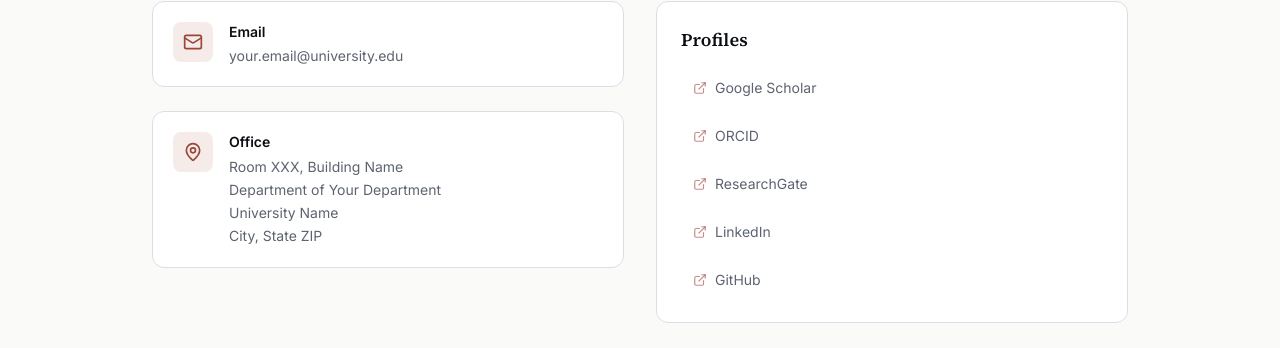
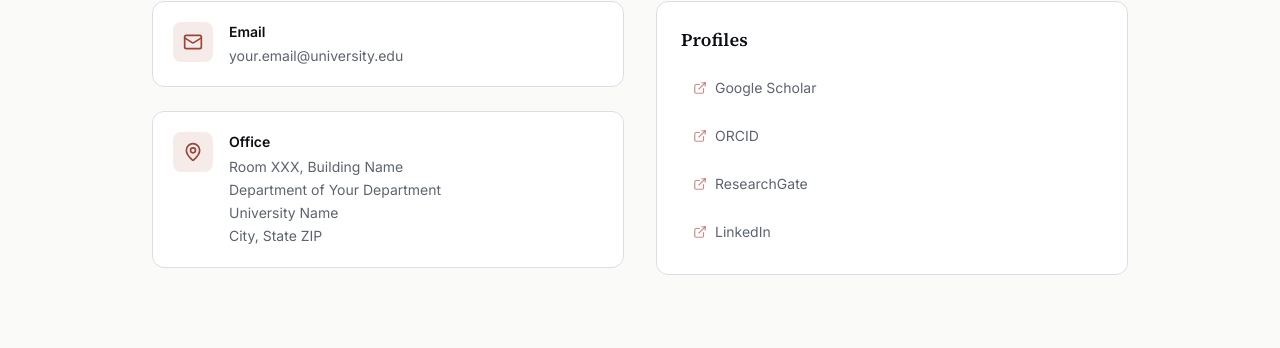
Before and after one commit to drpasricha/drpasricha.github.io, a Next.js app: page /contact in a window 1280 px wide. Shown: the part 310-658 px from the top of the page. Built offline with nearby package versions, Linux system fonts and the light colour scheme.

Commit message:
Update page.tsx

```diff
--- a/app/contact/page.tsx
+++ b/app/contact/page.tsx
@@ -55,11 +55,11 @@ export default function ContactPage() {
               <h3 className="mb-4 font-serif text-lg font-semibold text-foreground">Profiles</h3>
               <ul className="flex flex-col gap-3">
                 {[
-                  { label: "Google Scholar", href: "#" },
+                  { label: "Google Scholar", href: "https://scholar.google.com/citations?user=zafqrsUAAAAJ&hl=en" },
                   { label: "ORCID", href: "#" },
                   { label: "ResearchGate", href: "#" },
-                  { label: "LinkedIn", href: "#" },
-                  { label: "GitHub", href: "#" },
+                  { label: "LinkedIn", href: "https://www.linkedin.com/in/puneet-p-11128b6a/" },
+                  // { label: "GitHub", href: "#" },
                 ].map((profile) => (
                   <li key={profile.label}>
                     <a
```
